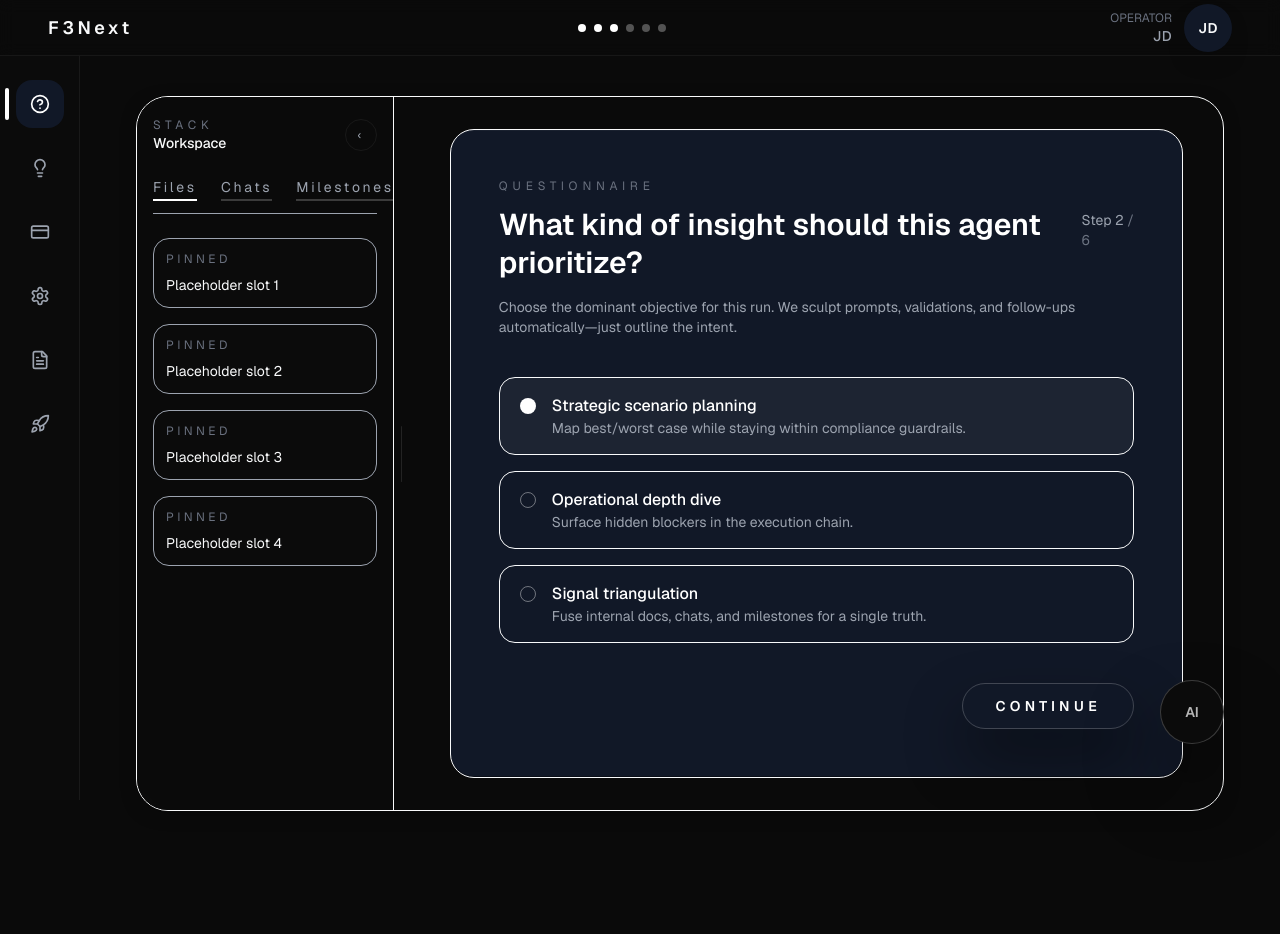
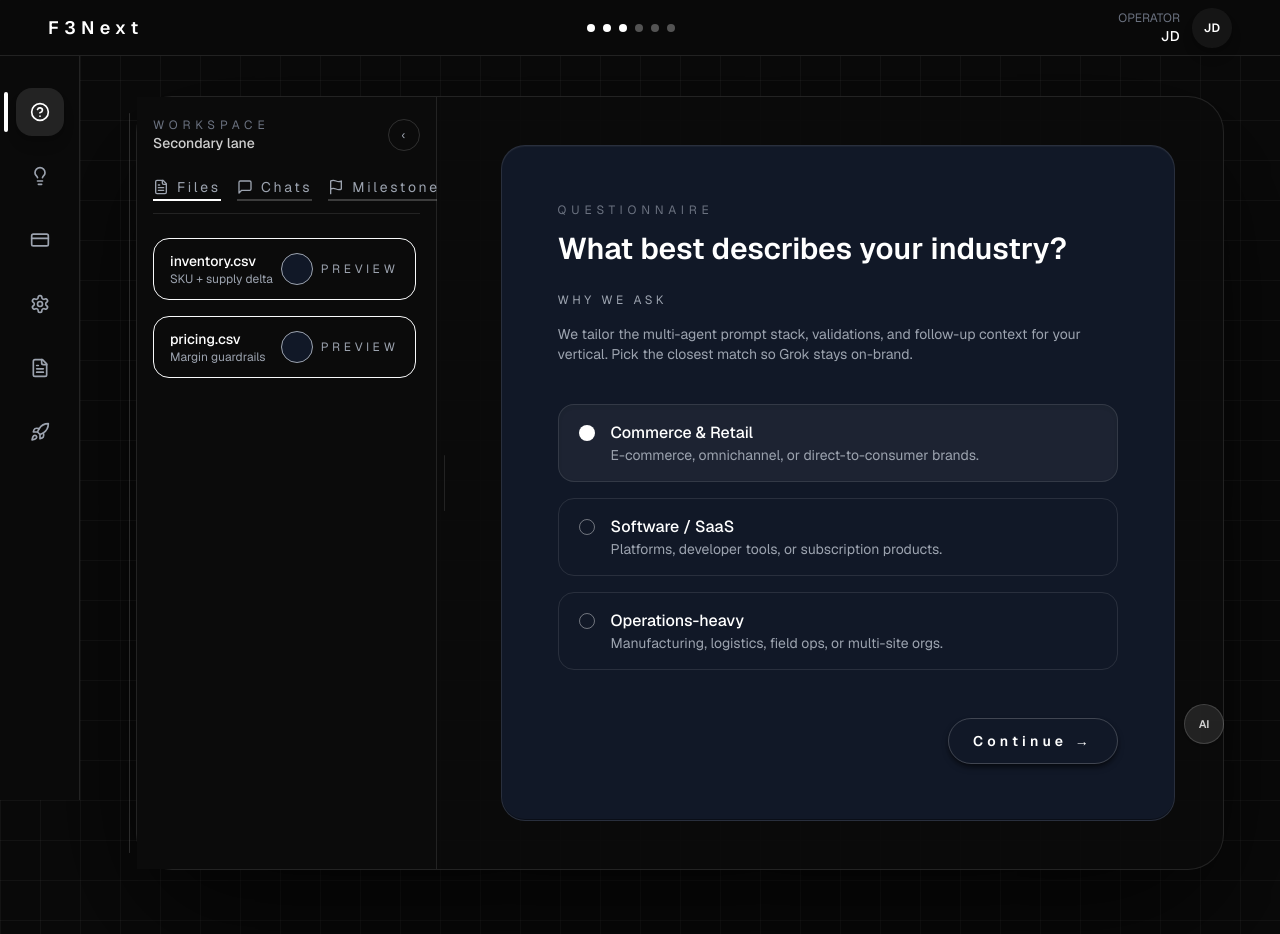
Before and after one commit to AllBLUE-24/F3Next, a Next.js app in the folder frontend/: page /questionnaire in a window 1280 px wide. Before the commit the page ends 875 px from the top, so only its background shows below. Built offline with nearby package versions, Linux system fonts and the light colour scheme.

Commit message:
frontend version-3 basic layout like grok and whatsapp by curosor too

```diff
--- a/frontend/src/app/(tools)/questionnaire/page.tsx
+++ b/frontend/src/app/(tools)/questionnaire/page.tsx
@@ -8,6 +8,8 @@ import {
   Settings,
   FileText,
   Rocket,
+  MessageSquare,
+  Flag,
 } from "lucide-react";
 import { useMemo, useRef, useState } from "react";
 import {
@@ -26,30 +28,52 @@ const primaryNav = [
   { id: "launch", label: "Launch", icon: Rocket },
 ];
 
+const secondaryTabs = [
+  { id: "files", label: "Files", icon: FileText },
+  { id: "chats", label: "Chats", icon: MessageSquare },
+  { id: "milestones", label: "Milestones", icon: Flag },
+] as const;
+
+const fileItems = [
+  { name: "inventory.csv", action: "Preview", detail: "SKU + supply delta" },
+  { name: "pricing.csv", action: "Preview", detail: "Margin guardrails" },
+];
+
+const chatHistory = [
+  { title: "Why Odoo?", meta: "Replay", excerpt: "Compare vs SAP for ops." },
+  { title: "Budget guardrails", meta: "Replay", excerpt: "Board approved 18%" },
+];
+
+const milestones = [
+  { title: "Config: Inventory", progress: 3, total: 5 },
+  { title: "Stakeholder sign-off", progress: 1, total: 3 },
+  { title: "QA scenarios", progress: 0, total: 4 },
+];
+
 const questionOptions = [
   {
-    id: "strategic",
-    label: "Strategic scenario planning",
-    description: "Map best/worst case while staying within compliance guardrails.",
+    id: "commerce",
+    label: "Commerce & Retail",
+    description: "E-commerce, omnichannel, or direct-to-consumer brands.",
+  },
+  {
+    id: "saas",
+    label: "Software / SaaS",
+    description: "Platforms, developer tools, or subscription products.",
   },
   {
     id: "ops",
-    label: "Operational depth dive",
-    description: "Surface hidden blockers in the execution chain.",
-  },
-  {
-    id: "signals",
-    label: "Signal triangulation",
-    description: "Fuse internal docs, chats, and milestones for a single truth.",
+    label: "Operations-heavy",
+    description: "Manufacturing, logistics, field ops, or multi-site orgs.",
   },
 ];
 
-const tabs = ["Files", "Chats", "Milestones"] as const;
+type SecondaryTab = (typeof secondaryTabs)[number]["id"];
 
 export default function QuestionnairePage() {
   const [activePrimary, setActivePrimary] = useState("help");
-  const [activeTab, setActiveTab] = useState<(typeof tabs)[number]>("Files");
-  const [selectedOption, setSelectedOption] = useState("strategic");
+  const [activeTab, setActiveTab] = useState<SecondaryTab>("files");
+  const [selectedOption, setSelectedOption] = useState("commerce");
   const [sidebarCollapsed, setSidebarCollapsed] = useState(false);
   const sidebarRef = useRef<ImperativePanelHandle>(null);
 
@@ -64,13 +88,73 @@ export default function QuestionnairePage() {
     }
   };
 
+  const renderTabContent = () => {
+    if (activeTab === "files") {
+      return fileItems.map((file) => (
+        <div
+          key={file.name}
+          className="flex items-center justify-between rounded-2xl border border-subtle/40 bg-[var(--bg-float)] px-4 py-3"
+        >
+          <div>
+            <p className="text-sm font-medium text-white">{file.name}</p>
+            <p className="text-xs text-secondary">{file.detail}</p>
+          </div>
+          <div className="flex items-center gap-2 text-xs uppercase tracking-[0.3em] text-secondary">
+            <span className="h-8 w-8 rounded-2xl border border-subtle/40 bg-[var(--bg-card)]" />
+            {file.action}
+          </div>
+        </div>
+      ));
+    }
+
+    if (activeTab === "chats") {
+      return chatHistory.map((chat) => (
+        <div
+          key={chat.title}
+          className="rounded-2xl border border-subtle/40 bg-[var(--bg-float)] px-4 py-3"
+        >
+          <p className="text-sm font-medium text-white">{chat.title}</p>
+          <p className="text-xs text-secondary">{chat.excerpt}</p>
+          <button className="mt-3 rounded-full border border-white/20 px-3 py-1 text-[10px] uppercase tracking-[0.3em] text-secondary">
+            {chat.meta}
+          </button>
+        </div>
+      ));
+    }
+
+    return milestones.map((milestone) => {
+      const percent = (milestone.progress / milestone.total) * 100;
       return (
-    <main className="min-h-dvh bg-[var(--bg-void)] text-foreground">
+        <div
+          key={milestone.title}
+          className="rounded-2xl border border-subtle/40 bg-[var(--bg-float)] px-4 py-3"
+        >
+          <div className="flex items-center justify-between text-sm text-white">
+            <span>{milestone.title}</span>
+            <span className="text-secondary">
+              {milestone.progress}/{milestone.total}
+            </span>
+          </div>
+          <div className="mt-3 h-2 rounded-full border border-white/10 bg-black/30">
+            <div
+              className="h-full rounded-full shadow-[0_4px_8px_rgba(0,0,0,0.4)]"
+              style={{ width: `${percent}%`, backgroundColor: "rgba(255,255,255,0.4)" }}
+            />
+          </div>
+        </div>
+      );
+    });
+  };
+
+  return (
+    <main className="void-grid min-h-dvh text-foreground">
       <header
-        className="fixed left-0 top-0 z-20 flex h-[var(--header-height)] w-full items-center justify-between border-b border-subtle bg-[var(--bg-shell)]/90 px-6 backdrop-blur-sm lg:px-12"
+        className="fixed left-0 top-0 z-40 flex h-[var(--header-height)] w-full items-center justify-between border-b border-white/10 bg-[#0a0a0a]/95 px-6 backdrop-blur-md lg:px-12"
         role="banner"
       >
-        <span className="text-lg font-semibold tracking-[0.2em]">F3Next</span>
+        <span className="text-lg font-semibold tracking-[0.3em] text-white">
+          F3Next
+        </span>
         <div className="flex items-center gap-2">
           {progressDots.map((_, index) => (
             <span
@@ -82,23 +166,21 @@ export default function QuestionnairePage() {
           ))}
         </div>
         <div className="flex items-center gap-3">
-          <div className="text-right">
-            <p className="text-xs uppercase text-muted">Operator</p>
-            <p className="text-sm font-medium tracking-wide text-secondary">
-              JD
-            </p>
+          <div className="text-right text-xs uppercase text-muted">
+            <p>Operator</p>
+            <p className="text-sm font-medium tracking-wide text-white">JD</p>
           </div>
-          <div className="flex h-12 w-12 items-center justify-center rounded-full bg-[var(--bg-card)] text-sm font-semibold tracking-wide shadow-lift">
+          <div className="flex h-10 w-10 items-center justify-center rounded-full bg-white/5 text-xs font-semibold tracking-wide text-white shadow-lg transition hover:shadow-[0_12px_24px_rgba(0,0,0,0.6)]">
             JD
           </div>
         </div>
       </header>
 
       <aside
-        className="fixed left-0 top-[var(--header-height)] z-20 flex h-[calc(100vh-var(--header-height))] w-[var(--sidebar-width)] flex-col items-center border-r border-subtle bg-[var(--bg-shell)] pt-6"
-        aria-label="Primary"
+        className="fixed left-0 top-[var(--header-height)] z-40 flex h-[calc(100vh-var(--header-height))] w-[var(--sidebar-width)] flex-col items-center border-r border-white/10 bg-[#0a0a0a]"
+        aria-label="Primary navigation"
       >
-        <div className="flex flex-col items-center gap-4">
+        <div className="mt-8 flex flex-col items-center gap-4">
           {primaryNav.map(({ id, label, icon: Icon }) => {
             const isActive = id === activePrimary;
             return (
@@ -107,8 +189,10 @@ export default function QuestionnairePage() {
                 aria-label={label}
                 title={label}
                 onClick={() => setActivePrimary(id)}
-                className={`group relative flex h-12 w-12 items-center justify-center rounded-2xl border border-transparent transition-all hover:border-subtle hover:shadow-lift ${
-                  isActive ? "bg-[var(--bg-card)]" : "bg-transparent"
+                className={`relative flex h-12 w-12 items-center justify-center rounded-2xl transition-all ${
+                  isActive
+                    ? "bg-white/10 shadow-lg"
+                    : "border border-transparent hover:shadow-xl"
                 }`}
               >
                 <Icon
@@ -117,7 +201,7 @@ export default function QuestionnairePage() {
                   }`}
                 />
                 {isActive && (
-                  <span className="absolute left-0 top-1/2 h-8 w-1 -translate-x-3 -translate-y-1/2 rounded-full bg-white" />
+                  <span className="absolute left-0 top-1/2 h-10 w-1 -translate-x-3 -translate-y-1/2 rounded-full bg-white" />
                 )}
               </button>
             );
@@ -127,21 +211,24 @@ export default function QuestionnairePage() {
 
       <div className="relative z-10 min-h-dvh pt-[var(--header-height)]">
         <div className="ml-[var(--sidebar-width)] px-4 pb-16 pt-10 lg:px-14">
-          <PanelGroup
-            direction="horizontal"
-            className="rounded-[32px] border border-subtle/60 bg-transparent shadow-depth"
-          >
+          <div className="relative rounded-[36px] border border-white/10 bg-[#0b0b0b]/95 shadow-[0_50px_140px_rgba(0,0,0,0.7)]">
+            <span
+              className="pointer-events-none absolute -left-2 top-4 hidden h-[calc(100%-2rem)] w-px rounded-full bg-white/15 lg:block"
+              aria-hidden="true"
+            />
+            <PanelGroup direction="horizontal">
               <Panel
                 ref={sidebarRef}
-              defaultSize={24}
-              minSize={16}
+                minSize={18}
+                maxSize={40}
+                defaultSize={28}
+                collapsedSize={8}
                 collapsible
-              collapsedSize={6}
                 onCollapse={() => setSidebarCollapsed(true)}
                 onExpand={() => setSidebarCollapsed(false)}
               >
                 <div
-                className={`flex h-full flex-col border-r border-subtle/40 bg-[var(--bg-shell)]/95 px-4 pb-6 pt-5 backdrop-blur ${
+                  className={`flex h-full flex-col border-r border-white/10 bg-[#0b0b0b] px-4 pb-6 pt-5 ${
                     sidebarCollapsed ? "items-center" : ""
                   }`}
                 >
@@ -149,34 +236,37 @@ export default function QuestionnairePage() {
                     {!sidebarCollapsed && (
                       <div>
                         <p className="text-xs uppercase tracking-[0.4em] text-muted">
-                        Stack
+                          Workspace
                         </p>
-                      <p className="text-sm font-medium">Workspace</p>
+                        <p className="text-sm font-medium text-white/80">
+                          Secondary lane
+                        </p>
                       </div>
                     )}
                     <button
                       onClick={toggleSidebar}
-                    className="h-8 w-8 rounded-full border border-subtle text-xs uppercase tracking-[0.2em] text-secondary hover:border-white/40"
+                      className="h-8 w-8 rounded-full border border-white/15 text-xs text-secondary hover:border-white/40"
                       aria-label={sidebarCollapsed ? "Expand sidebar" : "Collapse sidebar"}
                     >
                       {sidebarCollapsed ? "›" : "‹"}
                     </button>
                   </div>
 
-                <div className="mt-6 flex w-full items-end gap-6 border-b border-subtle/40 pb-3 text-sm uppercase tracking-[0.2em] text-secondary">
-                  {tabs.map((tab) => {
-                    const active = tab === activeTab;
+                  <div className="mt-6 flex w-full items-end gap-4 border-b border-white/10 pb-3 text-sm uppercase tracking-[0.2em] text-secondary">
+                    {secondaryTabs.map(({ id, label, icon: Icon }) => {
+                      const active = id === activeTab;
                       return (
                         <button
-                        key={tab}
-                        title={tab}
-                        onClick={() => setActiveTab(tab)}
-                        className={`relative pb-1 ${
-                          sidebarCollapsed ? "w-8" : "w-auto"
+                          key={id}
+                          title={label}
+                          onClick={() => setActiveTab(id)}
+                          className={`relative flex items-center gap-2 pb-1 ${
+                            sidebarCollapsed ? "justify-center" : ""
                           }`}
                         >
+                          <Icon className="h-4 w-4" />
                           <span className={sidebarCollapsed ? "sr-only" : ""}>
-                          {tab}
+                            {label}
                           </span>
                           <span
                             className={`absolute bottom-0 left-0 h-[2px] w-full transition ${
@@ -188,52 +278,36 @@ export default function QuestionnairePage() {
                     })}
                   </div>
 
-                <div className="mt-6 flex-1 space-y-4 overflow-hidden">
-                  {Array.from({ length: 4 }).map((_, index) => (
-                    <div
-                      key={index}
-                      className={`rounded-2xl border border-subtle/40 bg-[var(--bg-float)] p-3 text-sm text-secondary ${
-                        sidebarCollapsed ? "text-center" : ""
-                      }`}
-                    >
-                      <p className="text-xs uppercase tracking-[0.3em] text-muted">
-                        {sidebarCollapsed ? `0${index + 1}` : "Pinned"}
-                      </p>
-                      {!sidebarCollapsed && (
-                        <p className="mt-2 text-foreground">
-                          Placeholder slot {index + 1}
-                        </p>
-                      )}
-                    </div>
-                  ))}
+                  <div className="mt-6 flex-1 space-y-4 overflow-y-auto pr-1">
+                    {renderTabContent()}
                   </div>
                 </div>
               </Panel>
 
-            <PanelResizeHandle className="relative hidden w-4 items-center justify-center lg:flex">
+              <PanelResizeHandle className="hidden w-4 items-center justify-center lg:flex">
                 <span className="h-14 w-px rounded-full bg-white/10" />
               </PanelResizeHandle>
 
               <Panel minSize={50}>
-              <div className="flex min-h-[50vh] items-start justify-center bg-transparent px-2 py-8 sm:px-6 lg:px-10">
-                <div className="inner-card w-full max-w-4xl rounded-3xl border border-subtle/50 p-8 shadow-inner sm:p-10 lg:p-12">
-                  <div className="flex items-center justify-between gap-4">
+                <div className="flex min-h-[60vh] items-start justify-center px-4 py-12 sm:px-8 lg:px-12">
+                  <div className="inner-card w-full max-w-4xl rounded-3xl border border-white/10 p-8 sm:p-10 lg:p-14">
+                    <div className="flex flex-wrap items-start justify-between gap-6">
                       <div>
                         <p className="text-xs uppercase tracking-[0.4em] text-muted">
                           Questionnaire
                         </p>
                         <h1 className="mt-3 text-3xl font-semibold leading-tight text-white">
-                        What kind of insight should this agent prioritize?
+                          What best describes your industry?
                         </h1>
                       </div>
-                    <span className="text-sm text-secondary">
-                      Step 2 <span className="text-muted">/ 6</span>
-                    </span>
+                      <div className="tooltip text-xs uppercase tracking-[0.3em] text-secondary" data-tip="Clarifies prompts">
+                        Why we ask
+                      </div>
                     </div>
 
                     <p className="mt-4 max-w-2xl text-sm text-secondary">
-                    Choose the dominant objective for this run. We sculpt prompts,
-                    validations, and follow-ups automatically—just outline the intent.
+                      We tailor the multi-agent prompt stack, validations, and follow-up
+                      context for your vertical. Pick the closest match so Grok stays on-brand.
                     </p>
 
                     <div className="mt-10 space-y-4">
@@ -242,17 +316,17 @@ export default function QuestionnairePage() {
                         return (
                           <label
                             key={option.id}
-                          className={`flex cursor-pointer items-start gap-4 rounded-2xl border border-subtle/60 px-5 py-4 transition ${
-                            isActive ? "bg-white/5" : "bg-transparent"
+                            className={`flex cursor-pointer items-start gap-4 rounded-2xl border border-white/10 px-5 py-4 transition ${
+                              isActive ? "bg-white/5 shadow-inner" : "bg-transparent"
                             }`}
                           >
                             <input
                               type="radio"
-                            name="question-type"
+                              name="industry"
                               value={option.id}
                               checked={isActive}
                               onChange={() => setSelectedOption(option.id)}
-                            className="mt-1 h-4 w-4 appearance-none rounded-full border border-white/40 checked:bg-white"
+                              className="mt-1 h-4 w-4 appearance-none rounded-full border border-white/40 bg-transparent checked:bg-white"
                             />
                             <div>
                               <p className="text-base font-medium text-white">
@@ -267,9 +341,9 @@ export default function QuestionnairePage() {
                       })}
                     </div>
 
-                  <div className="mt-10 flex items-center justify-end">
-                    <button className="rounded-full border border-white/20 px-8 py-3 text-sm font-semibold tracking-[0.3em] text-white shadow-[0_30px_60px_rgba(0,0,0,0.45)] transition hover:border-white/40">
-                      CONTINUE
+                    <div className="mt-12 flex items-center justify-end">
+                      <button className="rounded-full border border-white/20 px-6 py-3 text-sm font-semibold tracking-[0.3em] text-white shadow-md shadow-black/50 transition hover:shadow-xl">
+                        Continue →
                       </button>
                     </div>
                   </div>
@@ -278,6 +352,7 @@ export default function QuestionnairePage() {
             </PanelGroup>
           </div>
         </div>
+      </div>
 
       <FloatingAIBubble />
     </main>
--- a/frontend/src/app/globals.css
+++ b/frontend/src/app/globals.css
@@ -19,6 +19,8 @@
   --header-height: 56px;
   --sidebar-width: 80px;
   --sidebar-collapsed: 48px;
+  --grid-color: rgb(255 255 255 / 0.04);
+  --grid-size: 40px;
 }
 
 @theme inline {
@@ -39,6 +41,14 @@ body {
   color: var(--text-primary);
   font-family: var(--font-geist-sans), system-ui, -apple-system, sans-serif;
   font-size: 16px;
+}
+
+.void-grid {
+  background-color: var(--bg-void);
+  background-image:
+    linear-gradient(var(--grid-color) 1px, transparent 1px),
+    linear-gradient(90deg, var(--grid-color) 1px, transparent 1px);
+  background-size: var(--grid-size) var(--grid-size);
 }
 
 .surface-shell {
@@ -111,3 +121,34 @@ body {
   box-shadow: inset 0 1px 0 rgb(255 255 255 / 0.04),
     inset 0 -1px 0 rgb(0 0 0 / 0.4);
 }
+
+.tooltip {
+  position: relative;
+  display: inline-flex;
+  align-items: center;
+  gap: 0.5rem;
+}
+
+.tooltip::after {
+  content: attr(data-tip);
+  pointer-events: none;
+  position: absolute;
+  left: 50%;
+  bottom: calc(100% + 0.5rem);
+  transform: translateX(-50%);
+  padding: 0.25rem 0.75rem;
+  border-radius: 999px;
+  border: 1px solid var(--border-subtle);
+  background: var(--bg-card);
+  color: var(--text-secondary);
+  font-size: 0.65rem;
+  letter-spacing: 0.3em;
+  text-transform: uppercase;
+  opacity: 0;
+  transition: opacity 0.2s ease;
+  white-space: nowrap;
+}
+
+.tooltip:hover::after {
+  opacity: 1;
+}
--- a/frontend/src/components/FloatingAIBubble.tsx
+++ b/frontend/src/components/FloatingAIBubble.tsx
@@ -12,23 +12,29 @@ export default function FloatingAIBubble() {
   }, []);
 
   return (
-    <button
-      type="button"
-      aria-label="Floating AI bubble"
-      onMouseEnter={() => setHovered(true)}
-      onMouseLeave={() => setHovered(false)}
-      className={`fixed bottom-10 right-8 z-30 flex h-16 w-16 items-center justify-center rounded-full border border-white/20 bg-[var(--bg-shell)] text-sm font-semibold text-white/70 shadow-[0_40px_80px_rgba(0,0,0,0.45)] transition-all duration-300 lg:bottom-14 lg:right-14 ${
-        visible ? "opacity-100" : "translate-y-4 opacity-0"
-      } ${hovered ? "scale-105 text-white" : ""}`}
+    <div
+      className={`fixed bottom-10 right-8 z-30 flex flex-col items-end gap-2 lg:bottom-14 lg:right-14 ${
+        visible ? "opacity-100" : "translate-y-3 opacity-0"
+      } transition-all duration-300`}
     >
-      AI
-      <span
-        className={`absolute right-full mr-4 rounded-full border border-white/10 bg-[var(--bg-card)] px-3 py-1 text-[11px] uppercase tracking-[0.3em] text-secondary transition-opacity duration-200 ${
+      <div
+        className={`rounded-full border border-white/15 bg-white/5 px-3 py-1 text-[10px] uppercase tracking-[0.3em] text-secondary shadow-sm transition ${
           hovered ? "opacity-100" : "opacity-0"
         }`}
       >
-        Need help?
-      </span>
-    </button>
+        Ask about industry?
+      </div>
+      <button
+        type="button"
+        aria-label="Activate AI"
+        onMouseEnter={() => setHovered(true)}
+        onMouseLeave={() => setHovered(false)}
+        className={`flex h-10 w-10 items-center justify-center rounded-full border border-white/15 bg-white/10 text-[11px] font-semibold text-white/80 shadow-sm transition hover:shadow-md ${
+          hovered ? "scale-105 text-white" : ""
+        }`}
+      >
+        AI
+      </button>
+    </div>
   );
 }
```
Lines whose indentation alone changed are shown as unchanged.
